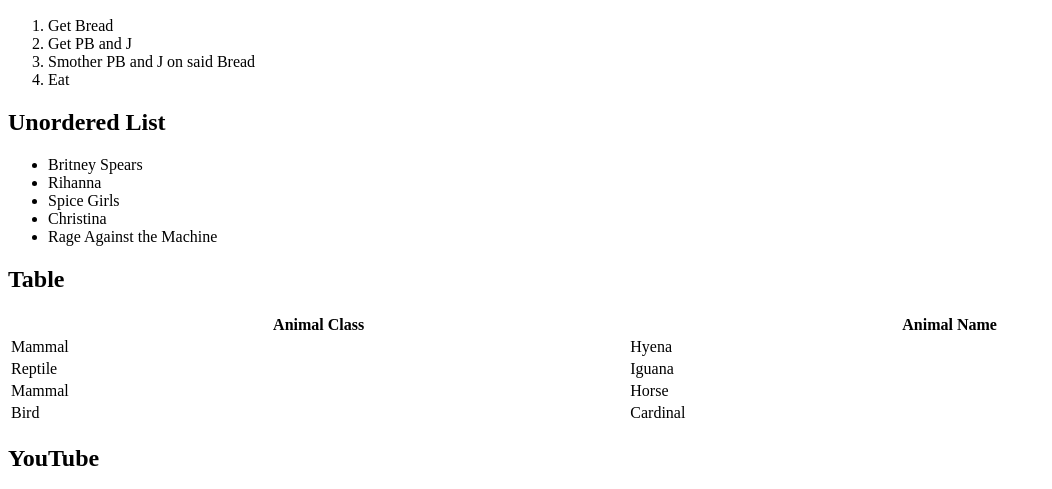
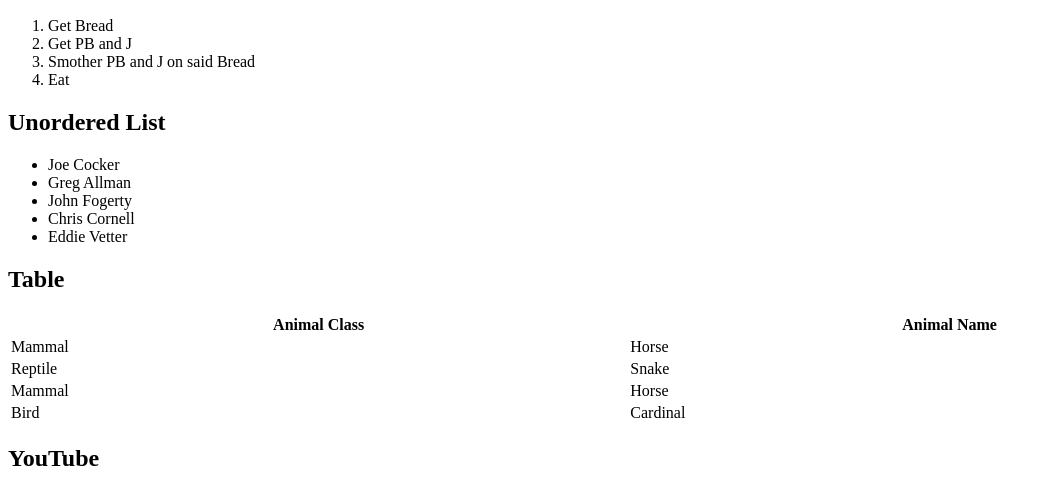
Before and after one commit to LynnBoudreau/my-first-repo, a plain HTML site: page index.html in a window 1280 px wide. Shown: the part 865-1354 px from the top of the page, without its empty margins (0-1052 px from the left). Drawn offline with Linux system fonts and the light colour scheme; grey boxes are pictures that could not be loaded.

Commit message:
added list items

```diff
--- a/index.html
+++ b/index.html
@@ -66,11 +66,11 @@
     <!-- Unordered List (bullet pointed) -->
     <h2>Unordered List</h2>
     <ul>
-      <li>Britney Spears</li>
-      <li>Rihanna</li>
-      <li>Spice Girls</li>
-      <li>Christina</li>
-      <li>Rage Against the Machine</li>
+      <li>Joe Cocker</li>
+      <li>Greg Allman</li>
+      <li>John Fogerty</li>
+      <li>Chris Cornell</li>
+      <li>Eddie Vetter</li>
     </ul>
 
     <!-- Table -->
@@ -85,13 +85,13 @@
       <!-- Row 2 -->
       <tr>
         <td>Mammal</td>
-        <td>Hyena</td>
+        <td>Horse</td>
       </tr>
 
       <!-- Row 3 -->
       <tr>
         <td>Reptile</td>
-        <td>Iguana</td>
+        <td>Snake</td>
       </tr>
 
       <!-- Row 4 -->
```
